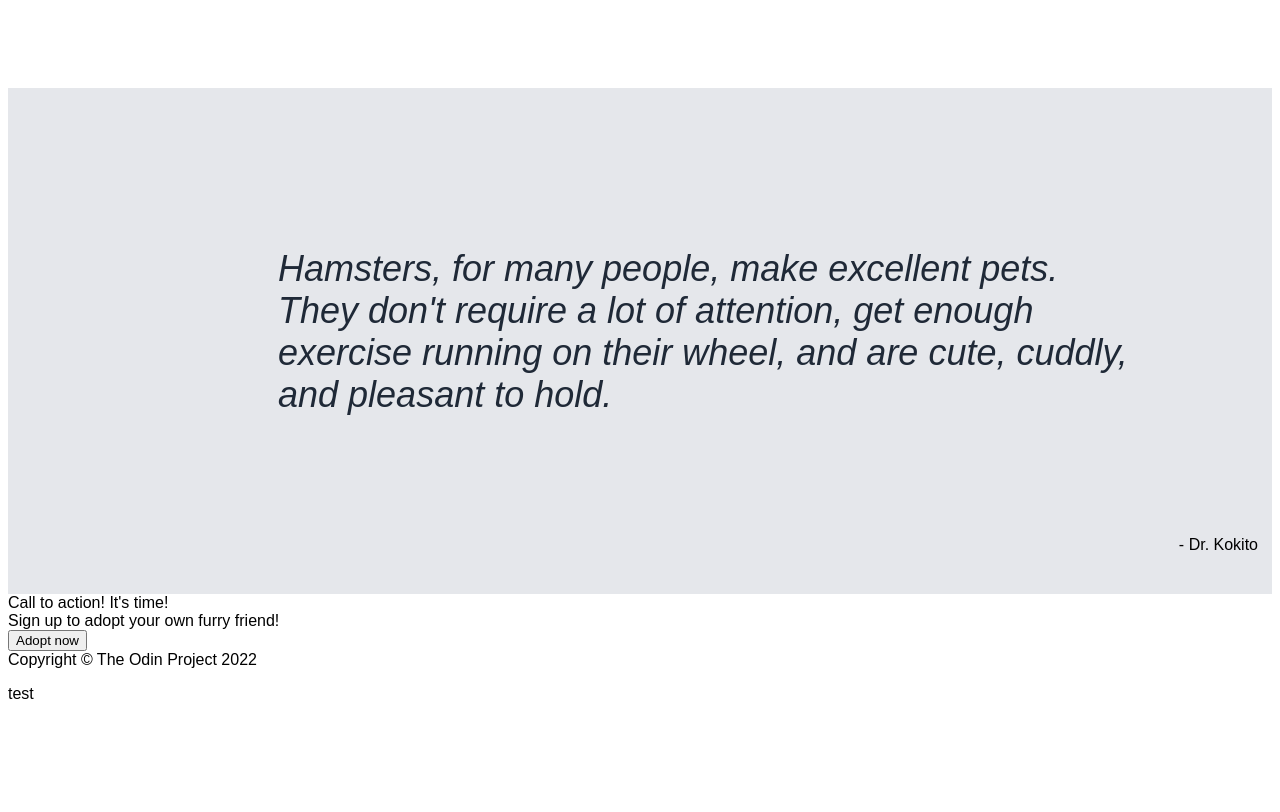
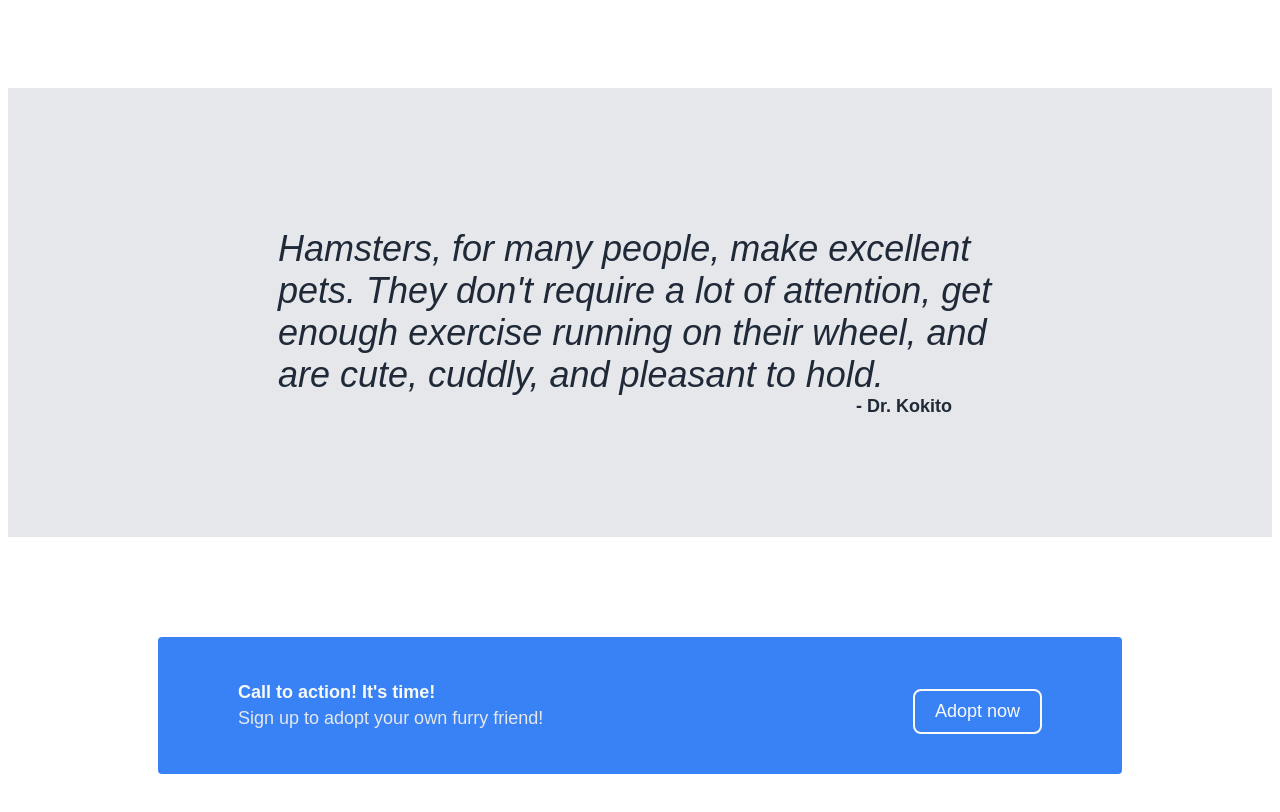
Before and after one commit to princessjastine03/Landing-page, a plain HTML site: page index.html in a window 1280 px wide. Shown: the part 1020-1832 px from the top of the page. Before the commit the page ends 1723 px from the top, so only its background shows below. Drawn offline with Linux system fonts and the light colour scheme; files that its build step writes are made by us from their sources; files whose address does not match are found by name.

Commit message:
97%
Almost finished I just have to make the footer fixed at the bottom and fix some margin prob with the homepage.

```diff
--- a/index.html
+++ b/index.html
@@ -24,7 +24,7 @@
             This website has some subtext that goes here under the main title.
             It's smaller font and the color is lower contrast
           </div>
-          <button class="button sign-up">Sign up</button>
+          <button class="button adopt-now">Adopt now</button>
         </div>
         <div class="right">
           <img
@@ -67,15 +67,18 @@
 
     <div class="quote">
      <div class="saying">
-      <div class="actual-quote">Hamsters, for many people, make excellent pets. They don't require a lot of attention, get enough exercise running on their wheel, and are cute, cuddly, and pleasant to hold.</div>
-      <div class="person">- Dr. Kokito</div>
+      <div class="actual-quote">Hamsters, for many people, make excellent pets.
+         They
+         don't require a lot of attention, get enough exercise running
+          on their wheel, and are cute, cuddly, and pleasant to hold.</div>
+      <div class="person"><strong>- Dr. Kokito</strong></div>
      </div>
     </div>
 
     <div class="call-to-action">
       <div class="box">
        <div class="cta-text">
-        <div class="cta-header">Call to action! It's time!</div>
+        <div class="cta-header"><strong>Call to action! It's time!</strong></div>
         <div class="cta-subtext">Sign up to adopt your own furry friend!</div>
        </div>
        <button class="button cta">Adopt now</button>
@@ -88,5 +91,3 @@
 
   </body>
 </html>
-
-<p>test</p>
--- a/style.css
+++ b/style.css
@@ -64,13 +64,15 @@ img {
   width: 400px;
 }
 
-.button.sign-up {
+.button.adopt-now {
   background-color: #3882f6;
   color: #f9faf8;
-  padding: 10px 40px;
+  padding: 10px 20px;
   font-size: 18px;
   margin-top: 12px;
   border-radius: 8px;
+  border-style: solid;
+  border-color: #3882f6;
 }
 
 .info-section {
@@ -112,6 +114,7 @@ img {
 }
 
 .quote {
+  padding: 40px 150px;
   background-color: #e5e7eb;
   padding: 40px 150px;
 }
@@ -119,17 +122,78 @@ img {
 .saying {
   display: flex;
   flex-direction: column;
-  justify-content: center;
-  width: 1100px;
 }
+
 .actual-quote {
   font-size: 36px;
   color: #1f2937;
   font-style: italic;
-  margin: 120px;
+  margin-top: 100px;
+  margin-right: 120px;
+  margin-left: 120px;
 }
 
 .person {
   display: flex;
   justify-content: flex-end;
+  margin-right: 170px;
+  margin-bottom: 80px;
+  font-size: 18px;
+  color: #1f2937;
 }
+
+.call-to-action {
+  padding: 100px 150px;
+}
+
+.box {
+  display: flex;
+  justify-content: space-between;
+  align-items: center;
+  background-color: #3882f6;
+  padding: 40px 80px;
+  border-radius: 4px;
+}
+
+.cta-text {
+  display: flex;
+  flex-direction: column;
+  gap: 5px;
+}
+.cta-header {
+  font-size: 18px;
+  color: #f9faf8;
+}
+
+.cta-subtext {
+  font-size: 18px;
+  color: #e5e7eb;
+}
+
+.button.cta {
+  padding: 10px 20px;
+  font-size: 18px;
+  color: #f9faf8;
+  background-color: #3882f6;
+  margin-top: 12px;
+  border-radius: 8px;
+  border-color: #f9faf8;
+  border-style: solid;
+}
+
+footer {
+  display: flex;
+  justify-content: center;
+  align-items: center;
+  position: fixed;
+  bottom: 0;
+  width: 100%;
+
+  height: 80px;
+  background-color: #1f2937;
+}
+
+.footer-text {
+  font-size: 18px;
+  color: #e5e7eb;
+}
```
